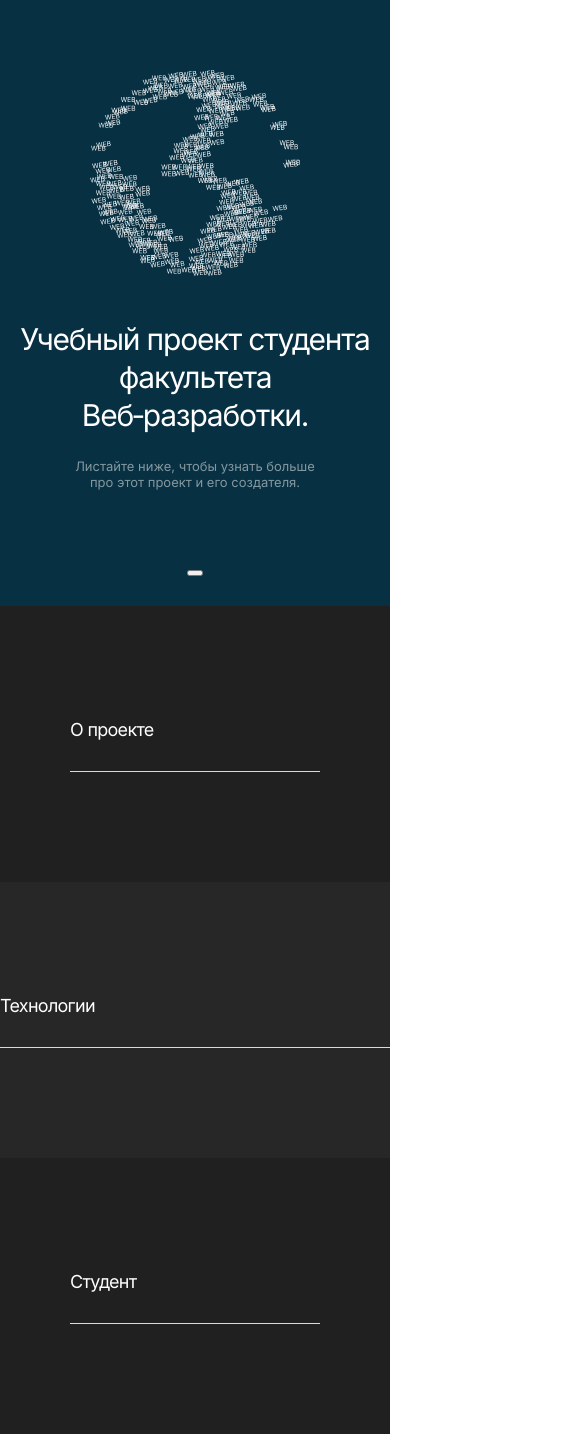
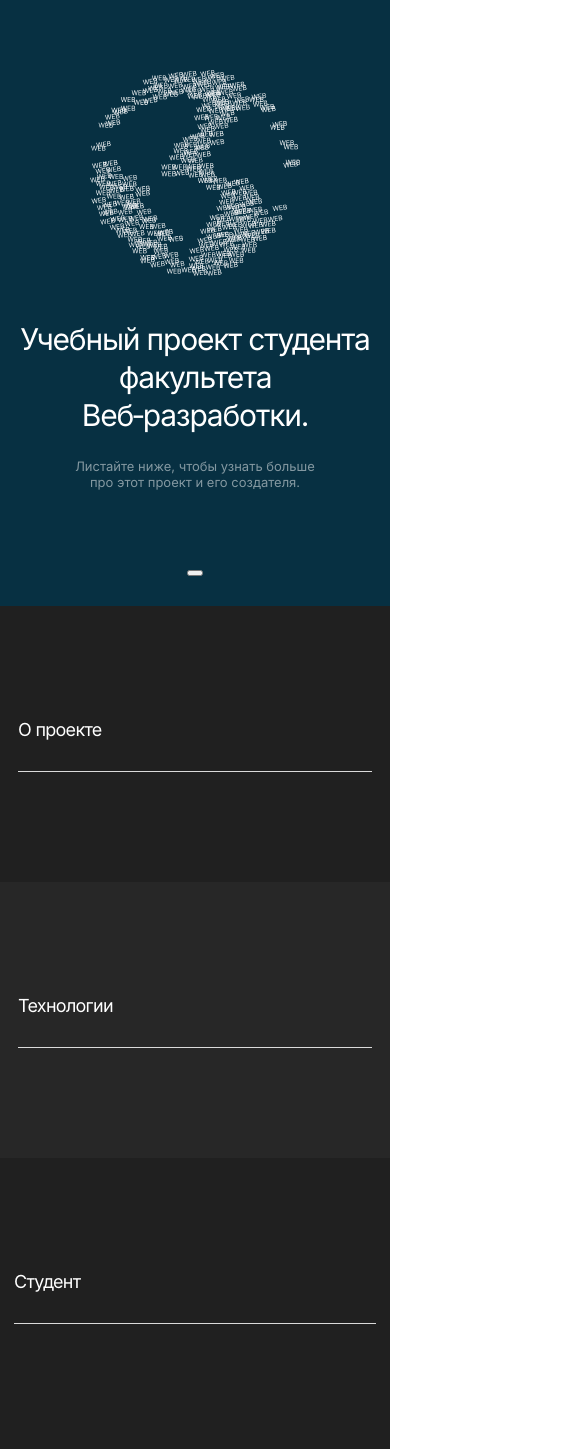
Before and after one commit to ns-mamaev/movies-explorer-frontend, a React (Create React App) app: page / in a window 390 px wide. Shown: the top 1449 px of the page, 585 px wide, since content can reach past the window. Built offline with nearby package versions, Linux system fonts and the light colour scheme.

Commit message:
fix: adaptive in sections on landing page

```diff
--- a/src/components/AboutMe/AboutMe.css
+++ b/src/components/AboutMe/AboutMe.css
@@ -1,5 +1,21 @@
 .about-me {
-  padding: 110px 70px;
+  padding: 110px 0 125px;
+}
+
+.about-me__inner {
+  max-width: 1140px;
   margin: 0 auto;
-  max-width: 1140px;
+  padding: 0 70px;
 }
+
+@media screen and (max-width: 768px) {
+  .about-me__inner {
+    padding: 0 50px;
+  }
+}
+
+@media screen and (max-width: 450px) {
+  .about-me__inner {
+    padding: 0 14px;
+  }
+}
--- a/src/components/AboutMe/AboutMe.jsx
+++ b/src/components/AboutMe/AboutMe.jsx
@@ -4,7 +4,9 @@ import './AboutMe.css';
 const AboutMe = () => {
   return (
     <section className='about-me'>
-      <SectionHeading title='Студент' />
+      <div className="about-me__inner">
+        <SectionHeading title='Студент' />
+      </div>
     </section>
   )
 };
--- a/src/components/AboutProject/AboutProject.css
+++ b/src/components/AboutProject/AboutProject.css
@@ -1,5 +1,21 @@
 .about-project {
-  padding: 110px 70px;
+  padding: 110px 0;
+}
+
+.about-project__inner {
+  max-width: 1140px;
   margin: 0 auto;
-  max-width: 1140px;
+  padding: 0 70px;
 }
+
+@media screen and (max-width: 768px) {
+  .about-project__inner {
+    padding: 0 50px;
+  }
+}
+
+@media screen and (max-width: 450px) {
+  .about-project__inner {
+    padding: 0 18px;
+  }
+}
--- a/src/components/AboutProject/AboutProject.jsx
+++ b/src/components/AboutProject/AboutProject.jsx
@@ -4,7 +4,9 @@ import './AboutProject.css';
 const AboutProject = () => {
   return (
     <section className='about-project'>
-      <SectionHeading title='О проекте'/>
+      <div className='about-project__inner'>
+        <SectionHeading title='О проекте'/>
+      </div>
     </section>
   )
 };
--- a/src/components/SectionHeading/SectionHeading.css
+++ b/src/components/SectionHeading/SectionHeading.css
@@ -1,7 +1,7 @@
 .section-heading {
   margin: 0 0 23px;
   padding: 0;
-  min-width: 600px;
+  max-width: 600px;
   font-weight: 400;
   font-size: 22px;
   line-height: 27px;
--- a/src/components/Techs/Techs.css
+++ b/src/components/Techs/Techs.css
@@ -6,4 +6,17 @@
 .techs__inner {
   max-width: 1140px;
   margin: 0 auto;
+  padding: 0 70px;
 }
+
+@media screen and (max-width: 768px) {
+  .techs__inner {
+    padding: 0 50px;
+  }
+}
+
+@media screen and (max-width: 450px) {
+  .techs__inner {
+    padding: 0 18px;
+  }
+}
```
